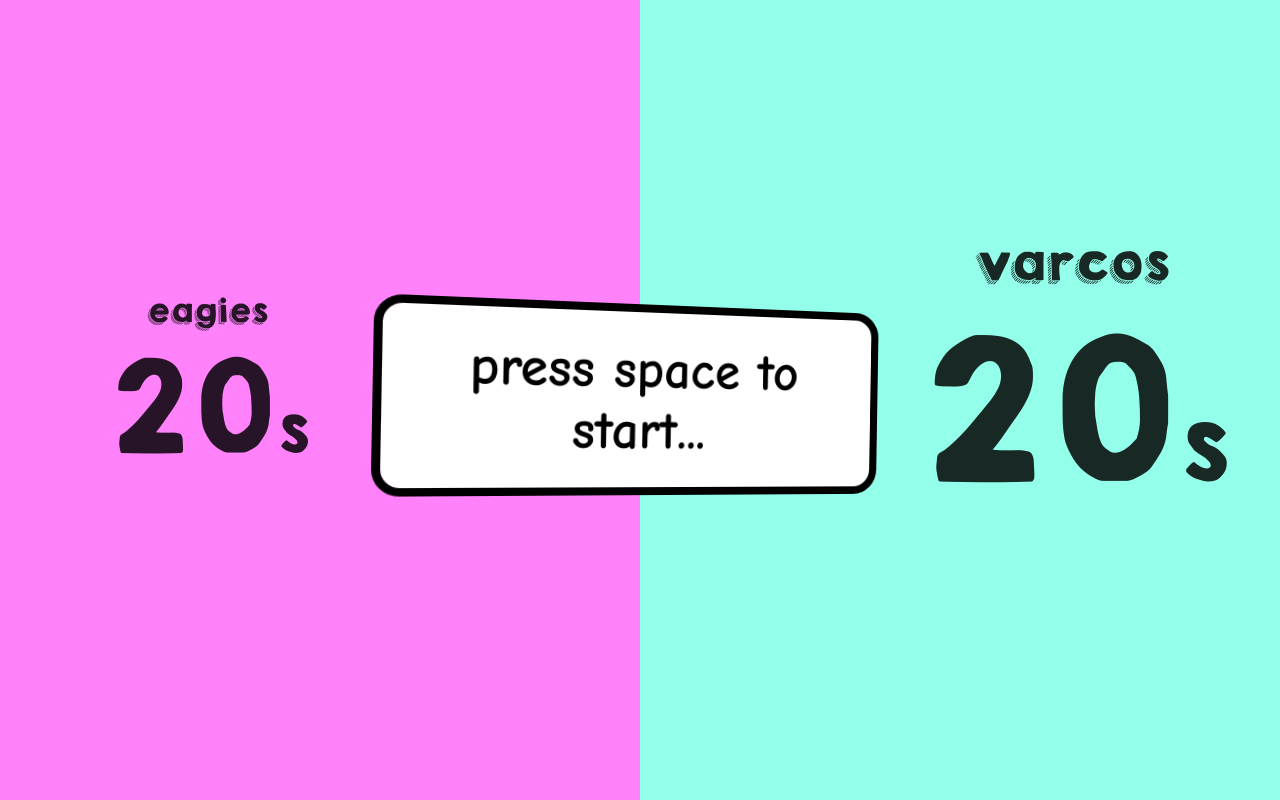
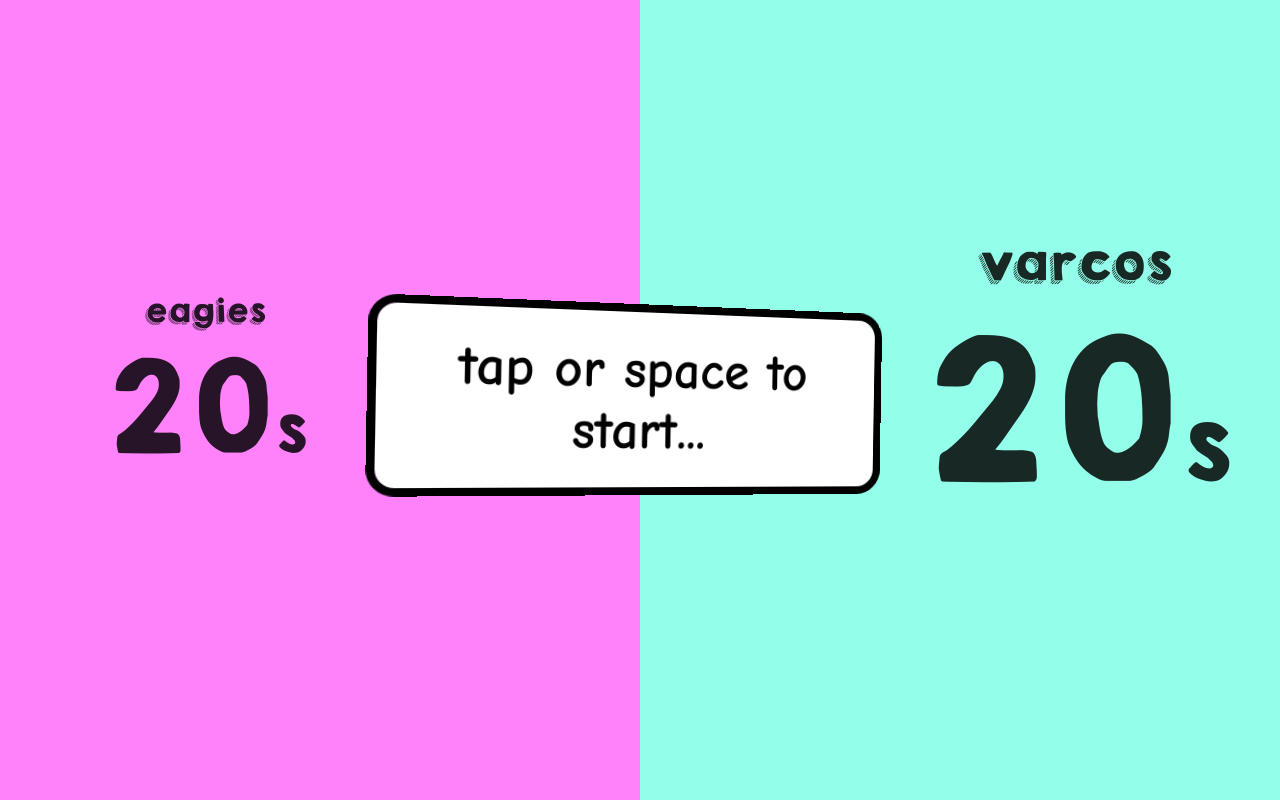
Before and after one commit to MeechaPooch/20-Second-Showdown, a website: page docs/index.html in a window 1280 px wide. Drawn offline with Linux system fonts and the light colour scheme; no server answers.

Commit message:
change starting message

```diff
--- a/docs/index.html
+++ b/docs/index.html
@@ -192,7 +192,7 @@
 <script>
 started=false
 
-tasks = ['press space to start...'];
+tasks = ['tap or space to start...'];
 taskIndex = 0;
 
 function shuffle(array) {
```
